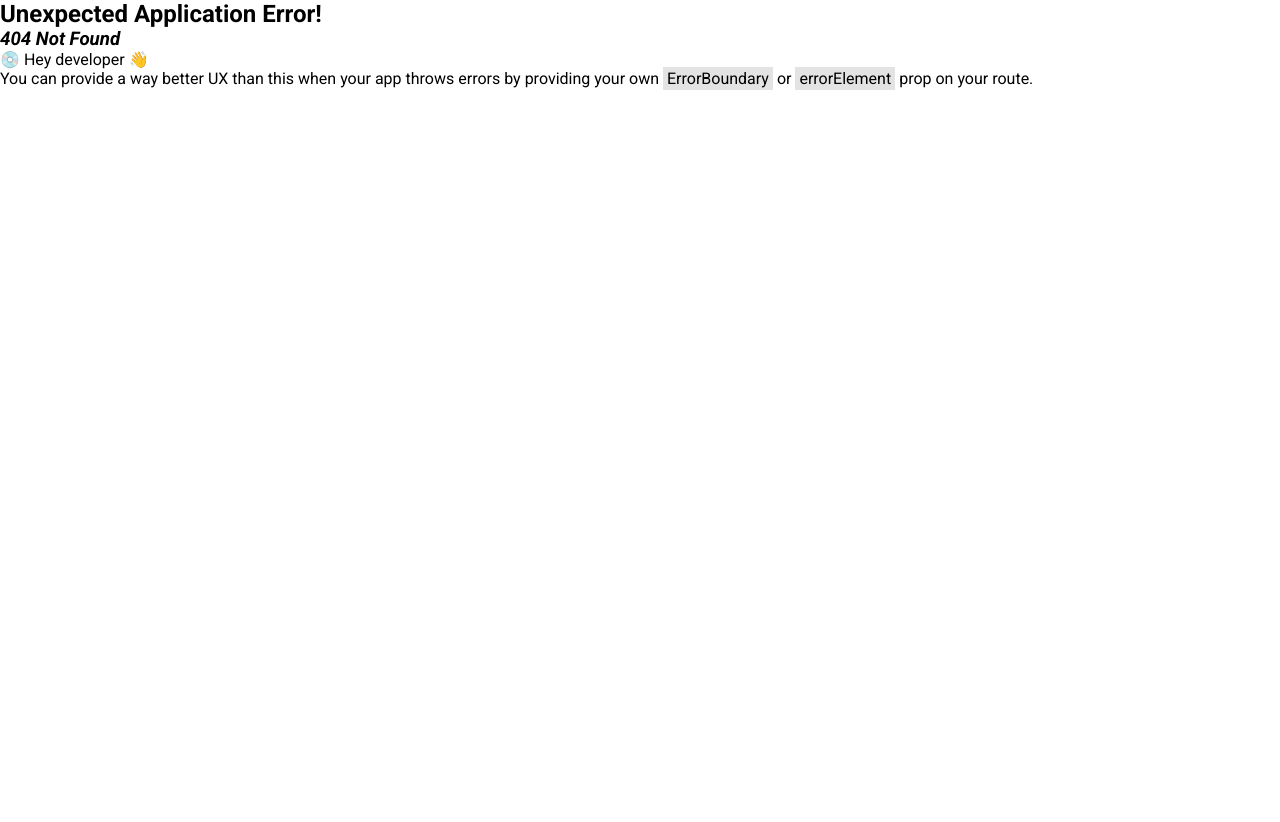
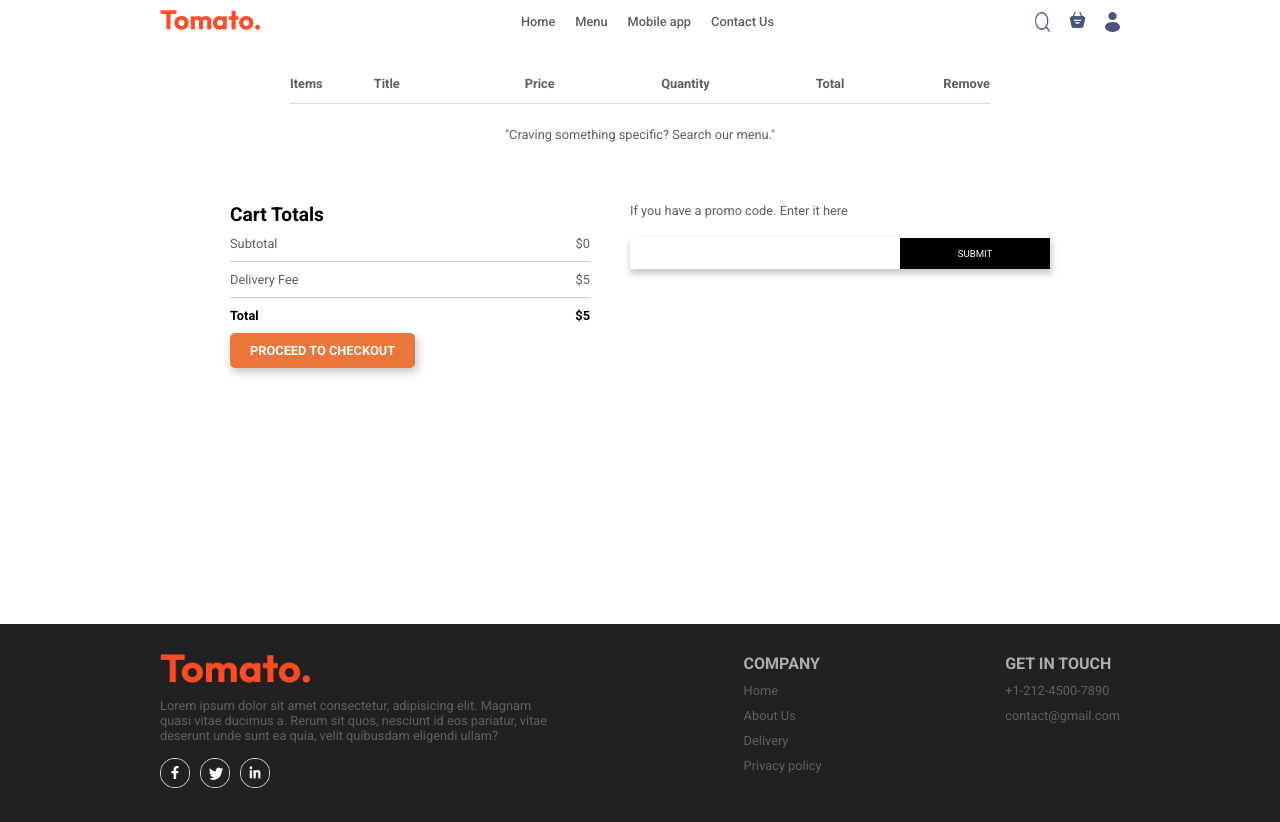
Before and after one commit to rvchougule/Tomato-Food-Delivery, a React (Vite) app: page /cart-basket in a window 1280 px wide. Before the commit this address had no page. Before the commit the page ends 800 px from the top, so only its background shows below. Built offline with nearby package versions, Linux system fonts and the light colour scheme.

Commit message:
cart basket implementation done

```diff
--- /dev/null
+++ b/src/components/CartTable.jsx
@@ -0,0 +1,102 @@
+/* eslint-disable react/prop-types */
+import { useDispatch } from "react-redux";
+import "./CartTables.css";
+import {
+  decreaseCartItemQuantity,
+  increaseCartItemQuantity,
+  removeCartItem,
+} from "../store/slices/cartSlice";
+import { assets } from "../assets/assets";
+import { useState } from "react";
+import { Link } from "react-router-dom";
+
+export default function CartTable({ cartItemsList }) {
+  const dispatch = useDispatch();
+  const [mouseEnter, setMouseEnter] = useState(false);
+  const handleMouseEnter = () => {
+    setMouseEnter(true);
+  };
+
+  const handleMouseLeave = () => {
+    setMouseEnter(false);
+  };
+  return (
+    <div className="cart_table_block">
+      <table className="cart_table">
+        <thead>
+          <tr>
+            <th>Items</th>
+            <th className="title">Title</th>
+            <th>Price</th>
+            <th>Quantity</th>
+            <th>Total</th>
+            <th>Remove</th>
+          </tr>
+        </thead>
+        <tbody>
+          {cartItemsList.map(({ _id, name, image, price, quantity }) => {
+            return (
+              <tr key={_id}>
+                <td>
+                  <img className="itemImage" src={image} alt="" />
+                </td>
+                <td className="title">{name}</td>
+                <td>${price}</td>
+                <td>
+                  <div
+                    className="cart_quantity"
+                    onMouseEnter={handleMouseEnter}
+                    onMouseLeave={handleMouseLeave}
+                  >
+                    {mouseEnter ? (
+                      <div className="cart_quantity_adder">
+                        <img
+                          className="remove_icon_red"
+                          src={assets.remove_icon_red}
+                          alt="remove_icon_red"
+                          onClick={() => {
+                            dispatch(decreaseCartItemQuantity({ itemId: _id }));
+                          }}
+                        />
+                        <span>{quantity}</span>
+                        <img
+                          className="add_icon_green"
+                          src={assets.add_icon_green}
+                          alt="add_icon_green"
+                          onClick={() => {
+                            dispatch(increaseCartItemQuantity({ itemId: _id }));
+                          }}
+                        />
+                      </div>
+                    ) : (
+                      <span className="quantity_count">{quantity}</span>
+                    )}
+                  </div>
+                </td>
+                <td>${quantity * price}</td>
+                <td>
+                  <span
+                    onClick={() => {
+                      dispatch(removeCartItem({ itemId: _id }));
+                    }}
+                  >
+                    &#10006;
+                  </span>
+                </td>
+              </tr>
+            );
+          })}
+        </tbody>
+      </table>
+      {!cartItemsList.length ? (
+        <div className="craving_quot">
+          <Link to="/#menu-explorer">
+            &quot;Craving something specific? Search our menu.&quot;
+          </Link>
+        </div>
+      ) : (
+        ""
+      )}
+    </div>
+  );
+}
--- /dev/null
+++ b/src/components/CartTables.css
@@ -0,0 +1,104 @@
+.cart_table_block {
+  margin-inline: 20px;
+}
+.cart_table {
+  width: 100%;
+  margin-inline: auto;
+  max-width: 700px;
+  margin-block: 20px;
+  border-collapse: collapse;
+}
+
+.cart_table th,
+.cart_table td {
+  padding: 12px 15px;
+  text-align: center;
+  border-bottom: 1px solid #ddd;
+  font-size: 0.8rem;
+}
+.cart_table th:first-child,
+.cart_table td:first-child {
+  padding-inline: 0px;
+  text-align: left;
+}
+.cart_table th:last-child,
+.cart_table td:last-child {
+  padding-inline: 0px;
+  text-align: right;
+}
+
+.cart_table td:last-child span {
+  margin-right: 20px;
+}
+.cart_table .title {
+  text-align: start;
+}
+
+.cart_table th {
+  font-weight: bold;
+  color: var(--text-color);
+}
+
+.cart_table tbody tr:hover {
+  background-color: #f1f1f1;
+}
+
+.cart_table td {
+  vertical-align: middle;
+}
+
+.itemImage {
+  width: 50px;
+  height: auto;
+  object-fit: cover;
+  border-radius: 5px;
+}
+
+.title {
+  font-weight: 500;
+}
+
+.cart_table td:nth-child(6) {
+  color: red;
+  font-size: 18px;
+  cursor: pointer;
+}
+
+.cart_table td:nth-child(6):hover {
+  color: darkred;
+}
+
+.cart_table td:nth-child(4) input {
+  appearance: none;
+}
+
+.cart_quantity_adder {
+  height: 40px;
+  display: flex;
+  align-items: center;
+  justify-content: center;
+  gap: 10px;
+}
+
+.cart_quantity_adder .add_icon_green,
+.cart_quantity_adder .remove_icon_red {
+  width: 15px;
+  cursor: pointer;
+}
+
+.quantity_count {
+  box-shadow: 1px 2px 3px 1px #ccc;
+  padding: 5px 8px;
+  border-radius: 5px;
+}
+@media (max-width: 768px) {
+  .cart_table th,
+  .cart_table td {
+    padding: 10px;
+    font-size: 14px;
+  }
+
+  .itemImage {
+    width: 40px;
+  }
+}
--- a/src/components/Header.jsx
+++ b/src/components/Header.jsx
@@ -2,6 +2,7 @@ import { useDispatch } from "react-redux";
 import { assets, food_list } from "../assets/assets.js";
 import { useEffect } from "react";
 import { updateAllItems } from "../store/slices/itemsSlice";
+import { Link } from "react-router-dom";
 export const Header = () => {
   const dispatch = useDispatch();
 
@@ -11,26 +12,31 @@ export const Header = () => {
   return (
     <>
       <header>
-        <div className="logo-container">
-          <img src={assets.logo} alt="" />
-        </div>
+        <Link to="/">
+          <div className="logo-container">
+            <img src={assets.logo} alt="" />
+          </div>
+        </Link>
         <nav>
-          <a className="nav-link" href="#hero-section">
+          <Link className="nav-link" to="/#hero-section">
             Home
-          </a>
-          <a className="nav-link" href="#menu-explorer">
+          </Link>
+          <Link className="nav-link" to="/#menu-explorer">
             Menu
-          </a>
-          <a className="nav-link" href="#download-app">
+          </Link>
+          <Link className="nav-link" to="/#download-app">
             Mobile app
-          </a>
-          <a className="nav-link" href="#footer">
+          </Link>
+          <Link className="nav-link" to="/#footer">
             Contact Us
-          </a>
+          </Link>
         </nav>
         <div className="head-right">
           <img src={assets.search_icon} alt="search_icon" />
-          <img src={assets.basket_icon} alt="basket_icon" />
+          <Link to="/cart-basket">
+            <img src={assets.basket_icon} alt="basket_icon" />
+          </Link>
+
           <img src={assets.profile_icon} alt="profile_icon" />
         </div>
       </header>
--- a/src/main.jsx
+++ b/src/main.jsx
@@ -7,6 +7,7 @@ import { createBrowserRouter, RouterProvider } from "react-router-dom";
 import { store } from "./store/index.js";
 import { Provider } from "react-redux";
 import { Home } from "./pages/Home.jsx";
+import CartPage from "./pages/cartPage.jsx";
 
 const router = createBrowserRouter([
   {
@@ -16,6 +17,10 @@ const router = createBrowserRouter([
       {
         path: "/",
         element: <Home />,
+      },
+      {
+        path: "/cart-basket",
+        element: <CartPage />,
       },
     ],
   },
--- /dev/null
+++ b/src/pages/CartPage.css
@@ -0,0 +1,111 @@
+.cart_container {
+  min-height: calc(100vh - 240px);
+}
+
+.craving_quot {
+  text-align: center;
+}
+.craving_quot a {
+  color: var(--text-color);
+  cursor: pointer;
+  font-size: 0.8rem;
+}
+
+.checkout_container {
+  display: flex;
+  max-width: 900px;
+  margin-inline: auto;
+  margin-block: 20px;
+  justify-content: space-between;
+  padding: 20px;
+}
+
+.cart_totals {
+  width: 100%;
+  max-width: 400px;
+  padding: 20px;
+}
+
+.cart_totals table {
+  width: 100%;
+  border-collapse: collapse;
+  font-size: 0.8rem;
+  color: var(--text-color);
+}
+.cart_totals h1 {
+  font-size: 1.2rem;
+  font-weight: 600;
+}
+
+.cart_totals table td:first-child {
+  padding: 10px 20px 10px 0px;
+  border-bottom: 1px solid #ccc;
+}
+
+.cart_totals table td:last-child {
+  padding: 10px 0px 10px 20px;
+  border-bottom: 1px solid #ccc;
+  text-align: right;
+}
+
+.cart_totals table tr:nth-child(3) td {
+  border-bottom: none;
+  color: black;
+  font-weight: bold;
+}
+
+.checkout_btn {
+  max-width: 250px;
+  border: none;
+  border-radius: 5px;
+  background-color: rgb(235, 117, 58);
+  padding: 10px 20px;
+  font-size: 0.8rem;
+  font-weight: bold;
+  color: white;
+  text-transform: uppercase;
+  box-shadow: 2px 4px 8px 1px #ccc;
+  cursor: pointer;
+}
+
+.promocode_container {
+  display: flex;
+  flex-direction: column;
+  gap: 20px;
+  width: 100%;
+  max-width: 500px;
+  padding: 20px;
+}
+
+.promocode_container span {
+  font-size: 0.8rem;
+  color: var(--text-color);
+}
+
+.promo_field {
+  display: flex;
+  width: 100%;
+  max-width: 600px;
+  /* border: 1px solid #ccc; */
+  box-shadow: 1px 4px 6px 1px #ccc;
+}
+
+.promo_field input {
+  border: none;
+  outline: none;
+  width: 100%;
+  padding: 8px 20px;
+  color: var(--text-color);
+}
+
+.promo_field button {
+  border: none;
+  outline: none;
+  background-color: black;
+  color: white;
+  text-transform: uppercase;
+  width: 100%;
+  max-width: 150px;
+  font-size: 0.6rem;
+  cursor: pointer;
+}
--- /dev/null
+++ b/src/pages/CartPage.jsx
@@ -0,0 +1,64 @@
+import { useSelector } from "react-redux";
+import "./CartPage.css";
+import { getCartItemsList, getItems } from "../store/slices/cartSlice";
+import { useEffect, useState } from "react";
+import CartTable from "../components/CartTable";
+function CartPage() {
+  const items = useSelector(getItems);
+  const cartItems = useSelector(getCartItemsList);
+  let [cartItemsList, setCartItemsList] = useState([]);
+  const deliveryFees = 5;
+  useEffect(() => {
+    setCartItemsList(() =>
+      cartItems
+        .map(({ itemId, quantity }) => {
+          const cartItem = items.find((item) => item._id === itemId);
+          return { ...cartItem, quantity };
+        })
+        .filter(Boolean)
+    );
+  }, [cartItems, items]);
+
+  const subTotal = cartItemsList.reduce((total, item) => {
+    const subTotalItems = item.quantity * item.price;
+    return (total += subTotalItems);
+  }, 0);
+
+  return (
+    <div className="cart_container">
+      <CartTable cartItemsList={cartItemsList} />
+
+      <div className="checkout_container">
+        <div className="cart_totals">
+          <h1>Cart Totals</h1>
+          <table>
+            <tbody>
+              <tr>
+                <td>Subtotal</td>
+                <td>${subTotal}</td>
+              </tr>
+              <tr>
+                <td>Delivery Fee</td>
+                <td>${deliveryFees}</td>
+              </tr>
+              <tr>
+                <td>Total</td>
+                <td>${subTotal + deliveryFees}</td>
+              </tr>
+            </tbody>
+          </table>
+          <button className="checkout_btn">Proceed To Checkout</button>
+        </div>
+        <div className="promocode_container">
+          <span>If you have a promo code. Enter it here</span>
+          <div className="promo_field">
+            <input type="text" name="promo_code" id="promo_code" />
+            <button>Submit</button>
+          </div>
+        </div>
+      </div>
+    </div>
+  );
+}
+
+export default CartPage;
--- a/src/pages/Home.jsx
+++ b/src/pages/Home.jsx
@@ -1,12 +1,25 @@
-import { useState } from "react";
+import { useEffect, useState } from "react";
 import { assets, menu_list } from "../assets/assets";
 import { useSelector } from "react-redux";
 import { getAllItems } from "../store/slices/itemsSlice";
 import Card from "../components/card";
+import { useLocation } from "react-router-dom";
 
 export const Home = () => {
   const productsList = useSelector(getAllItems);
   const [selectedMenu, setSelectedMenu] = useState("");
+
+  const location = useLocation();
+
+  useEffect(() => {
+    const hash = location.hash;
+    if (hash) {
+      const element = document.getElementById(hash.substring(1)); // remove the '#' symbol
+      if (element) {
+        element.scrollIntoView({ behavior: "smooth" });
+      }
+    }
+  }, [location]);
 
   const handleClick = (menu_name) => {
     setSelectedMenu(menu_name);
--- a/src/store/slices/cartSlice.js
+++ b/src/store/slices/cartSlice.js
@@ -18,6 +18,7 @@ const slice = createSlice({
     },
     removeCartItem(state, action) {
       const existingItemIndex = findItemIndex(state.list, action);
+      console.log(existingItemIndex);
       state.list.splice(existingItemIndex, 1);
     },
     increaseCartItemQuantity(state, action) {
@@ -36,24 +37,24 @@ const slice = createSlice({
   },
 });
 
-const getItems = (state) => state.items.list;
+export const getItems = (state) => state.items.list;
 export const getCartItemsList = (state) => state.cartItems.list;
 
-export const getCartItems = createSelector(
-  [getItems, getCartItemsList],
-  (items, cartItems) => {
-    return cartItems
-      .map(({ itemId, quantity }) => {
-        const cartItem = items.find((item) => item.itemId === itemId);
-        return { ...cartItem, quantity };
-      })
-      .filter(({ title }) => title);
-  }
-);
+// const getCartItems = createSelector(
+//   [getItems, getCartItemsList],
+//   (items, cartItems) => {
+//     return cartItems
+//       .map(({ itemId, quantity }) => {
+//         const cartItem = items.find((item) => item._id == itemId);
+//         return { ...cartItem, quantity };
+//       })
+//       .filter(({ name }) => name);
+//   }
+// );
 
-export const getAllCartItems = createSelector(getCartItems, (cartItems) =>
-  cartItems.slice()
-);
+// export const getAllCartItems = createSelector(getCartItems, (cartItems) =>
+//   cartItems.slice()
+// );
 
 export const getCartLoading = (state) => state.cartItems.loading;
 export const getCartError = (state) => state.cartItems.error;
```
